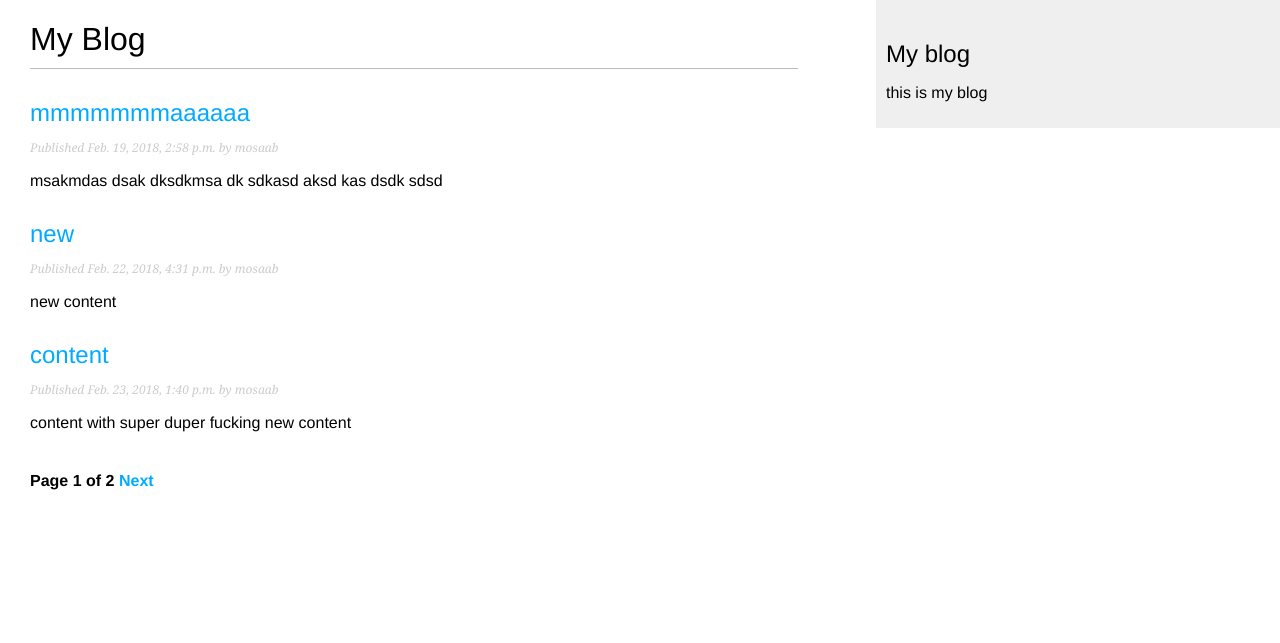
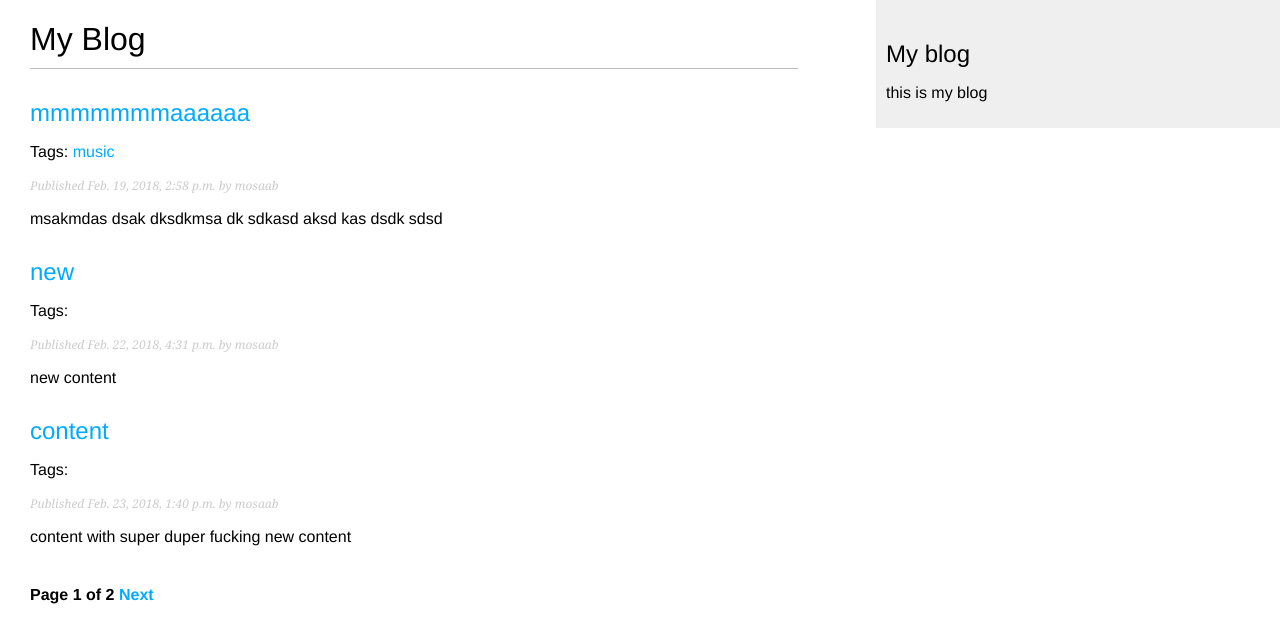
Before and after one commit to Mosaab4/djangoExample1-2-3, a Django app: page /blog/ in a window 1280 px wide. Shown: the top 643 px of the page. Run offline with Django 3.2, Linux system fonts and the light colour scheme; data comes from the database, SQL or seed files in the repository; both versions use the stored data as it was after the commit; parts of the project's set-up code (start-up, migrations or seed data) failed here and were passed over.

Commit message:
add taging

```diff
--- a/mysite/blog/models.py
+++ b/mysite/blog/models.py
@@ -2,6 +2,7 @@ from django.db import models
 from django.utils import timezone
 from django.contrib.auth.models import User
 from django.core.urlresolvers import reverse
+from taggit.managers import TaggableManager
 
 # Create your models here.
 class PublishedManager(models.Manager):
@@ -25,6 +26,7 @@ class Post(models.Model):
 
     objects = models.Manager()
     published = PublishedManager()
+    tags = TaggableManager()
 
     status = models.CharField(
         max_length=10,
--- a/mysite/blog/templates/blog/post/list.html
+++ b/mysite/blog/templates/blog/post/list.html
@@ -6,10 +6,25 @@
 {% block content %}
     <h1>My Blog</h1>
 
+    {% if tag %}
+        <h2>Posts tagged with "{{ tag.name }}"</h2>
+    {% endif %}
+
     {% for post in posts %}
         <h2>
             <a href="{{ post.get_absolute_url }}">{{ post.title }}</a>
         </h2>
+
+        <p class="tags">
+            Tags:
+            {% for tag in post.tags.all %}
+                <a href="{% url 'blog:post_list_by_tag' tag.slug %}">
+                    {{ tag.name }}
+                </a>
+                {% if not forloop.last %}, {% endif %}
+            {% endfor %}
+        </p>
+
         <p class="date">
             Published {{ post.publish }} by {{ post.author }}
         </p>
--- a/mysite/blog/urls.py
+++ b/mysite/blog/urls.py
@@ -5,6 +5,7 @@ from . import views
 
 urlpatterns = [
     url(r'^$', views.post_list, name='post_list'),
+    url(r'^tag/(?P<tag_slug>[-\w]+)/$', views.post_list, name='post_list_by_tag'),
     url(r'^(?P<year>\d{4})/(?P<month>\d{2})/(?P<day>\d{2})/(?P<post>[-\w]+)/$', views.post_detail, name='post_detail'),
     url(r'^(?P<post_id>\d+)/share/$', views.post_share, name='post_share'),
 ]
--- a/mysite/blog/views.py
+++ b/mysite/blog/views.py
@@ -1,14 +1,22 @@
 from django.shortcuts import render, get_object_or_404
 from django.core.paginator import Paginator,EmptyPage,PageNotAnInteger
 from django.core.mail import send_mail
+from taggit.models import Tag
 
 from .models import Post, Comment
 from .forms import EmailPostForm, CommentForm
 
 # Create your views here.
 
-def post_list(request):
+def post_list(request, tag_slug=None):
     object_list = Post.published.all()
+    tag = None
+
+    if tag_slug :
+        tag = get_object_or_404(Tag, slug=tag_slug)
+        object_list = object_list.filter(tags__in=[tag])
+
+
     paginator = Paginator(object_list , 3)
     page = request.GET.get('page')
 
@@ -26,6 +34,7 @@ def post_list(request):
         {
             'posts':posts,
             'page': page,
+            'tag':tag,
         }
     )
 
```
Also changed, not shown: mysite/blog/migrations/0003_post_tags.py (added), mysite/db.sqlite3.
